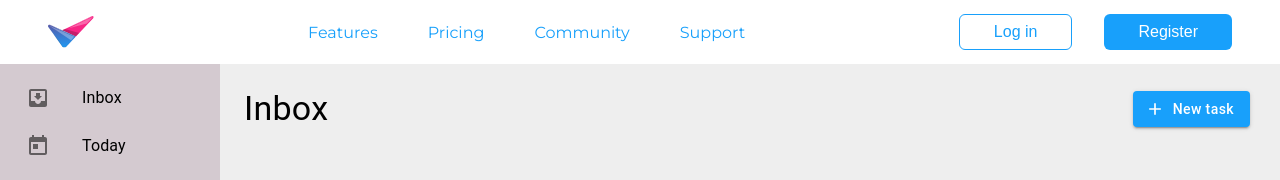
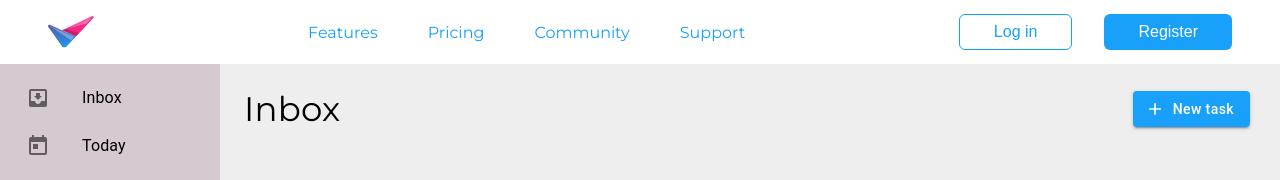
Before and after one commit to Samila-Castro/taskList, a React (Vite) app: page / in a window 1280 px wide. Shown: the top 180 px of the page. Built offline with nearby package versions, Linux system fonts and the light colour scheme.

Commit message:
definindo font family herdado

```diff
--- a/src/App.tsx
+++ b/src/App.tsx
@@ -316,7 +316,9 @@ function App() {
             {selectedProject && (
               <>
                 <Box className={styles.mainWrapper}>
-                  <Typography variant="h4">{selectedProject.name}</Typography>
+                  <Typography variant="h4" sx={{ fontFamily: "inherit" }}>
+                    {selectedProject.name}
+                  </Typography>
                   <Box sx={{ display: "flex", gap: "6px" }}>
                     <Button
                       variant="contained"
```
